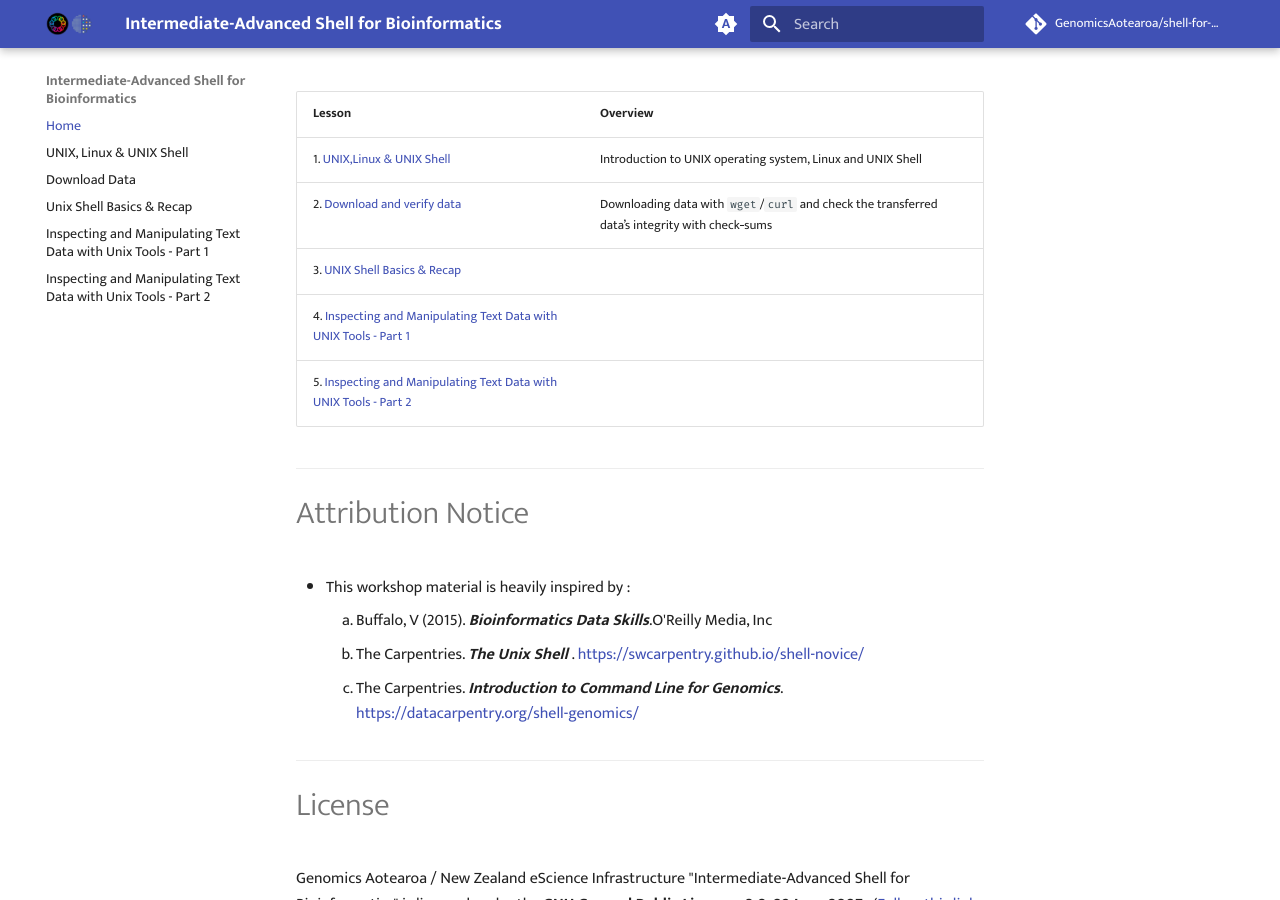
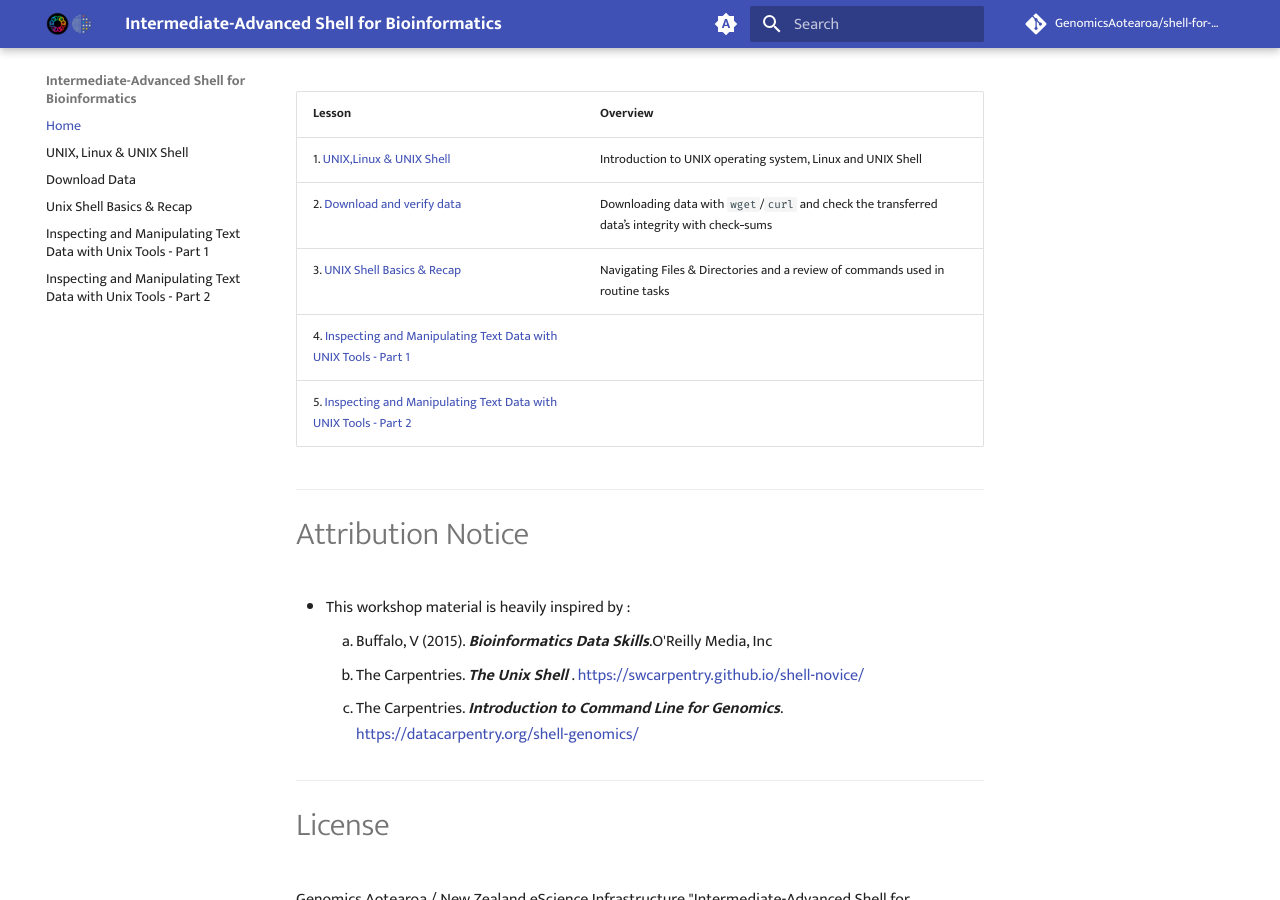
Before and after one commit to GenomicsAotearoa/shell-for-bioinformatics, an MkDocs documentation site: the page built from docs/index.md, in a window 1280 px wide and 900 px high, scrolled down 438 px. Built offline with MkDocs 1.6.1 and Material for MkDocs 9.7.7, drawn with Linux system fonts in a browser that asks for light colours; comment, search, counter and statistics services are not loaded.

Commit message:
overview for Lesson 3

```diff
--- a/docs/index.md
+++ b/docs/index.md
@@ -12,7 +12,7 @@
 |:---------------------------------------------------|:-------------|
 |1. [UNIX,Linux & UNIX Shell](./0_introduction.md)|Introduction to UNIX operating system, Linux and UNIX Shell|
 |2. [Download and verify data](./1_download_data.md)| Downloading data with `wget`/`curl` and check the transferred data’s integrity with check‐sums|
-|3. [UNIX Shell Basics & Recap](./2_unixshellbasics.md)||
+|3. [UNIX Shell Basics & Recap](./2_unixshellbasics.md)|Navigating Files & Directories and a review of  commands used in routine tasks|
 |4. [Inspecting and Manipulating Text Data with UNIX Tools - Part 1](./4_inspectmanipluate.md)||
 |5. [Inspecting and Manipulating Text Data with UNIX Tools - Part 2](./5_inspectmanipulate2.md)||
 
```
